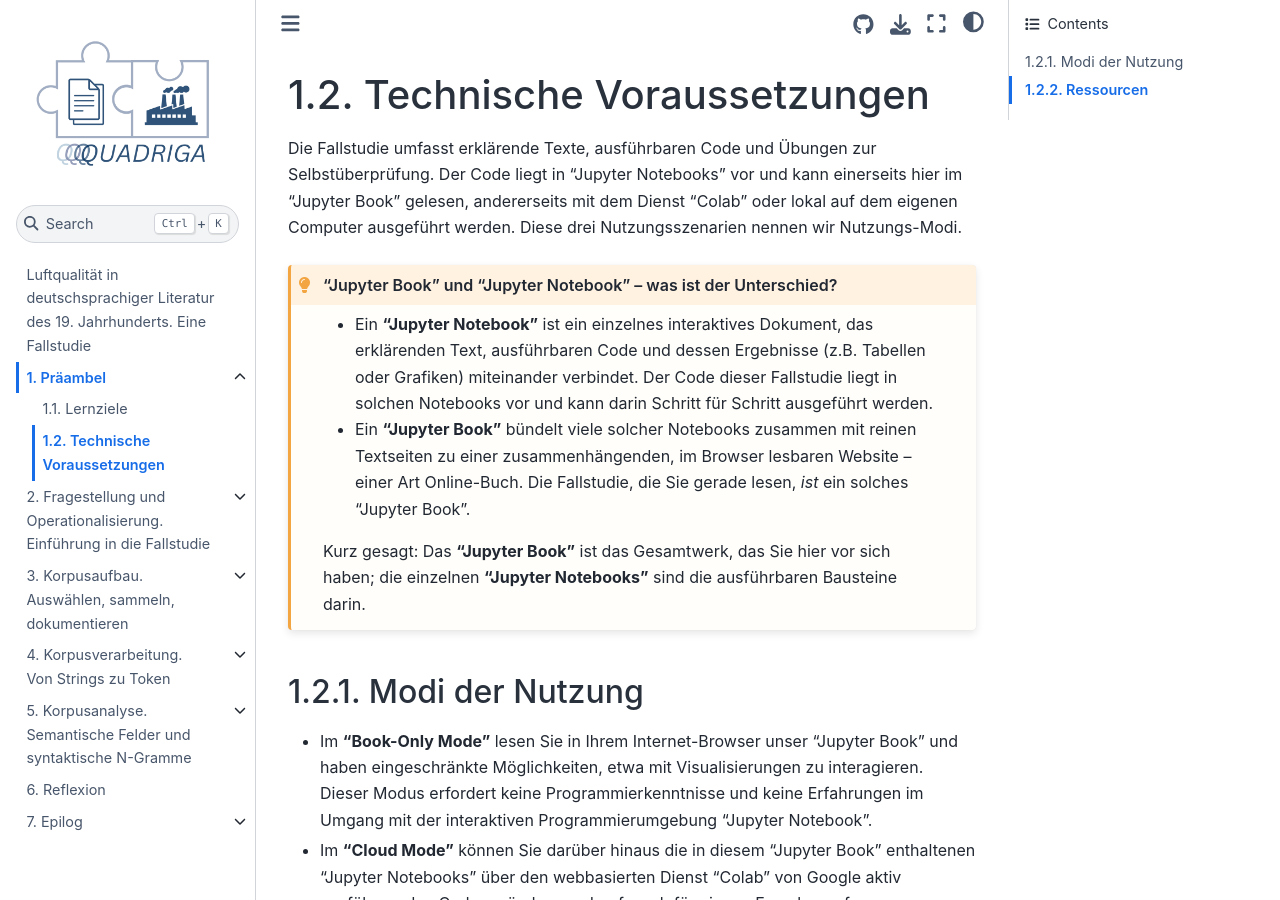
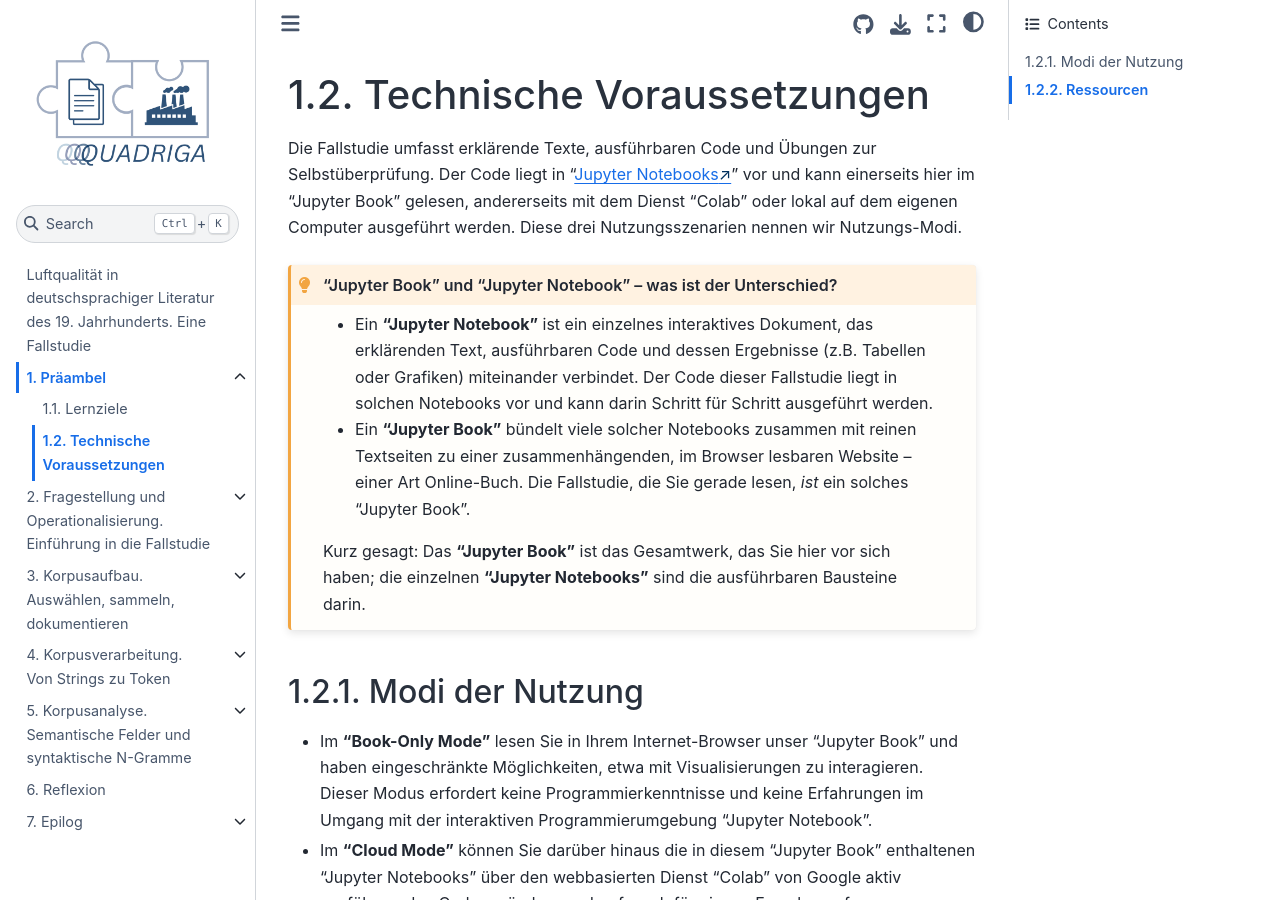
Before and after one commit to quadriga-dk/Text-Fallstudie-3, a Jupyter Book: the page built from introduction/introduction_requirements.md, in a window 1280 px wide and 900 px high. Built offline with Jupyter Book 1.0.4 settings and Sphinx 7.4.7 and the Sphinx Book theme 1.1.4, drawn with Linux system fonts in a browser that asks for light colours; pages that are not in the unit, such as notebooks, are missing from menus.

Commit message:
fixes #171

````diff
--- a/introduction/introduction_requirements.md
+++ b/introduction/introduction_requirements.md
@@ -1,7 +1,7 @@
 (introduction_requirements)=
 # Technische Voraussetzungen
 
-Die Fallstudie umfasst erklärende Texte, ausführbaren Code und Übungen zur Selbstüberprüfung. Der Code liegt in "Jupyter Notebooks" vor und kann einerseits hier im "Jupyter Book" gelesen, andererseits mit dem Dienst "Colab" oder lokal auf dem eigenen Computer ausgeführt werden. Diese drei Nutzungsszenarien nennen wir Nutzungs-Modi.
+Die Fallstudie umfasst erklärende Texte, ausführbaren Code und Übungen zur Selbstüberprüfung. Der Code liegt in "<a href="https://jupyterbook.org/"  class="external-link" target="_blank">Jupyter Notebooks</a>" vor und kann einerseits hier im "Jupyter Book" gelesen, andererseits mit dem Dienst "Colab" oder lokal auf dem eigenen Computer ausgeführt werden. Diese drei Nutzungsszenarien nennen wir Nutzungs-Modi.
 
 ```{admonition} "Jupyter Book" und "Jupyter Notebook" – was ist der Unterschied?
 :class: keypoint
````
